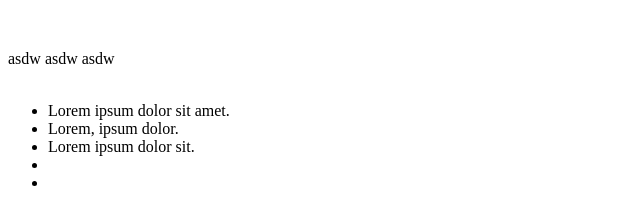
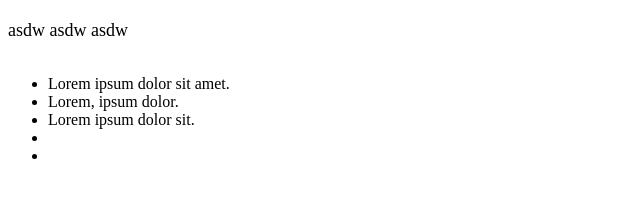
Before and after one commit to Dartremy/fts, a plain HTML site: page index.html in a window 1280 px wide. Shown: the whole page, without its empty margins (0-640 px from the left). Drawn offline with Linux system fonts and the light colour scheme.

Commit message:
marg 10+

```diff
--- a/index.html
+++ b/index.html
@@ -10,7 +10,8 @@
 </head>
 
 <body>
-    <div class="block"></div>asdw asdw asdw </div>
+    <div class="block">asdw asdw asdw
+    </div>
     <article class="thistem"></article>
     <img src="дела.6648.jpg" alt="">
     <ul>
--- a/styles.css
+++ b/styles.css
@@ -1,4 +1,4 @@
 .block {
-    margin-top: 50px;
+    margin-top: 20px;
     font-size: 18px;
 }
```
